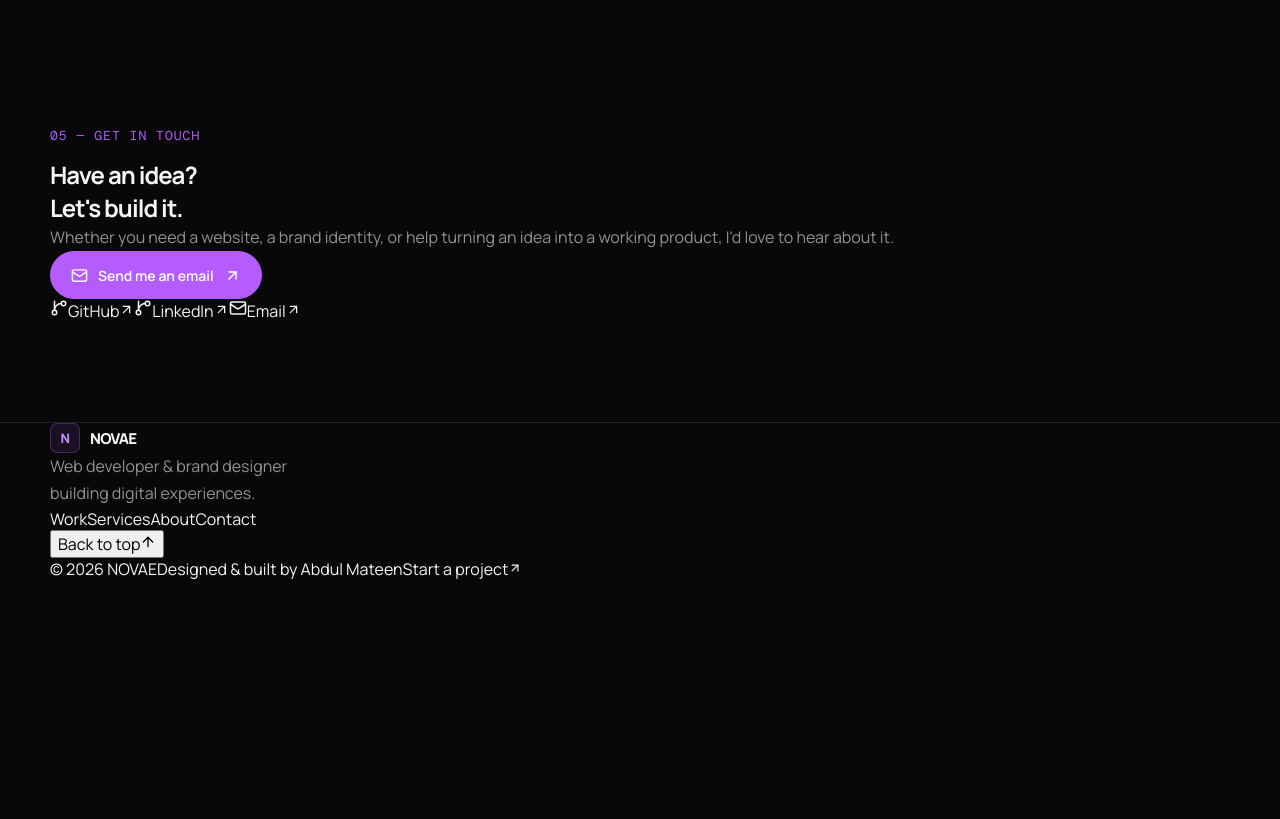
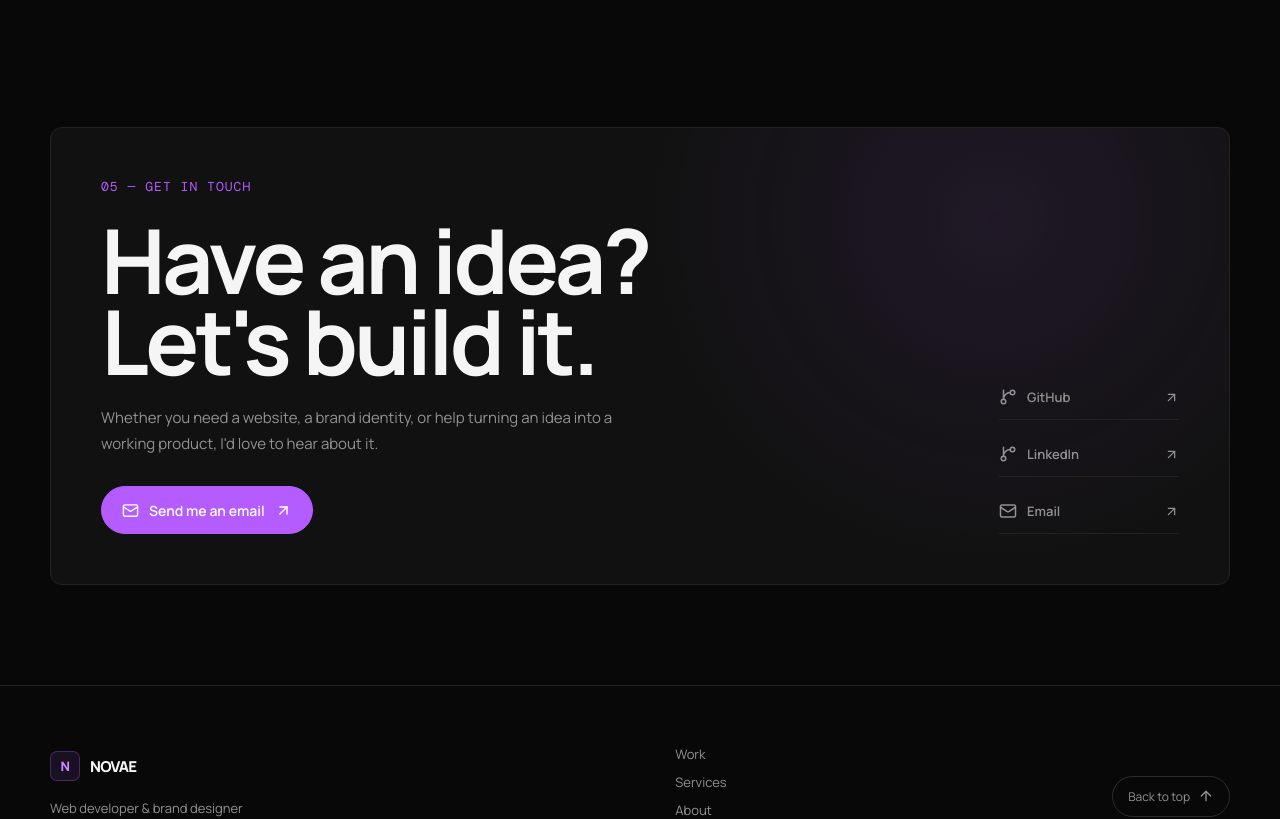
Before and after one commit to novae-dev/novae-portfolio, a React (Vite) app: page / in a window 1280 px wide. Shown: the part 5740-6559 px from the top of the page. Before the commit the page ends 6320 px from the top, so only its background shows below. Built offline with nearby package versions, Linux system fonts and the light colour scheme.

Commit message:
build portfolio sections

```diff
--- a/src/App.css
+++ b/src/App.css
@@ -743,3 +743,233 @@
 .project-links a:hover {
   color: var(--accent-light);
 }
+
+/* ─────────────────────────────────────────
+   CONTACT CARD
+───────────────────────────────────────── */
+
+.contact-card {
+  min-height: 440px;
+
+  display: flex;
+  align-items: flex-end;
+  justify-content: space-between;
+  gap: 50px;
+
+  padding: 50px;
+
+  border: 1px solid var(--border);
+  border-radius: var(--radius);
+
+  background:
+    radial-gradient(
+      circle at 80% 20%,
+      rgba(180, 92, 255, 0.09),
+      transparent 35%
+    ),
+    var(--surface);
+}
+
+.contact-title {
+  margin-top: 25px;
+  max-width: 800px;
+
+  font-size: clamp(48px, 7vw, 92px);
+  line-height: 0.9;
+}
+
+.contact-description {
+  max-width: 560px;
+  margin-top: 24px;
+
+  font-size: 15px;
+}
+
+.contact-email {
+  margin-top: 30px;
+}
+
+.contact-links {
+  min-width: 180px;
+
+  display: flex;
+  flex-direction: column;
+  gap: 12px;
+}
+
+.contact-links a {
+  display: flex;
+  align-items: center;
+  gap: 10px;
+
+  padding: 13px 0;
+
+  border-bottom: 1px solid var(--border);
+
+  color: var(--text-muted);
+
+  font-size: 13px;
+  font-weight: 600;
+
+  transition:
+    color 180ms ease,
+    padding-left 180ms ease;
+}
+
+.contact-links a svg:last-child {
+  margin-left: auto;
+}
+
+.contact-links a:hover {
+  padding-left: 6px;
+  color: var(--accent-light);
+}
+
+/* ─────────────────────────────────────────
+   FOOTER
+───────────────────────────────────────── */
+
+.footer {
+  border-top: 1px solid var(--border);
+}
+
+.footer-top {
+  min-height: 220px;
+
+  display: grid;
+  grid-template-columns: 1.5fr 1fr auto;
+  align-items: center;
+  gap: 60px;
+}
+
+.footer-brand p {
+  margin-top: 16px;
+
+  font-size: 13px;
+  line-height: 1.7;
+}
+
+.footer-links {
+  display: flex;
+  flex-direction: column;
+  gap: 10px;
+}
+
+.footer-links a {
+  color: var(--text-muted);
+
+  font-size: 13px;
+
+  transition: color 180ms ease;
+}
+
+.footer-links a:hover {
+  color: var(--accent-light);
+}
+
+.back-to-top {
+  display: inline-flex;
+  align-items: center;
+  gap: 8px;
+
+  padding: 11px 15px;
+
+  border: 1px solid var(--border-light);
+  border-radius: 999px;
+
+  background: transparent;
+  color: var(--text-muted);
+
+  font-size: 12px;
+
+  transition:
+    border-color 180ms ease,
+    color 180ms ease,
+    transform 180ms ease;
+}
+
+.back-to-top:hover {
+  border-color: var(--accent-border);
+  color: var(--text);
+  transform: translateY(-2px);
+}
+
+.footer-bottom {
+  min-height: 70px;
+
+  display: flex;
+  align-items: center;
+  justify-content: space-between;
+  gap: 20px;
+
+  border-top: 1px solid var(--border);
+
+  color: var(--text-dim);
+
+  font-family: var(--mono);
+  font-size: 10px;
+}
+
+.footer-bottom a {
+  display: inline-flex;
+  align-items: center;
+  gap: 5px;
+
+  color: var(--text-muted);
+
+  transition: color 180ms ease;
+}
+
+.footer-bottom a:hover {
+  color: var(--accent-light);
+}
+
+/* ─────────────────────────────────────────
+   MOBILE — CONTACT + FOOTER
+───────────────────────────────────────── */
+
+@media (max-width: 768px) {
+  .contact-card {
+    min-height: auto;
+
+    flex-direction: column;
+    align-items: flex-start;
+
+    padding: 30px;
+  }
+
+  .contact-links {
+    width: 100%;
+  }
+
+  .footer-top {
+    grid-template-columns: 1fr;
+    gap: 35px;
+
+    padding: 50px 0;
+  }
+
+  .footer-bottom {
+    min-height: 110px;
+
+    align-items: flex-start;
+    justify-content: center;
+    flex-direction: column;
+
+    padding: 20px 0;
+  }
+}
+
+@media (max-width: 480px) {
+  .contact-card {
+    padding: 24px;
+  }
+
+  .contact-title {
+    font-size: clamp(44px, 14vw, 64px);
+  }
+
+  .contact-email {
+    width: 100%;
+  }
+}
```
